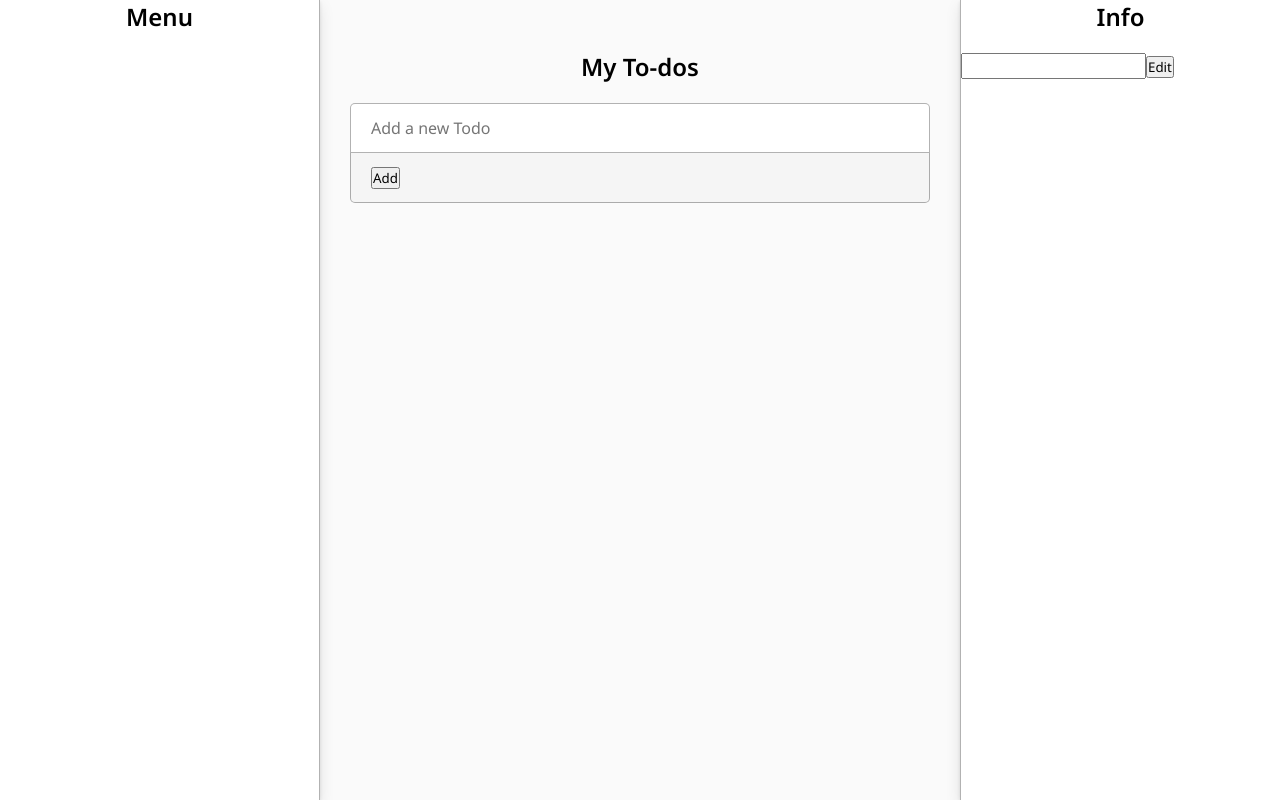
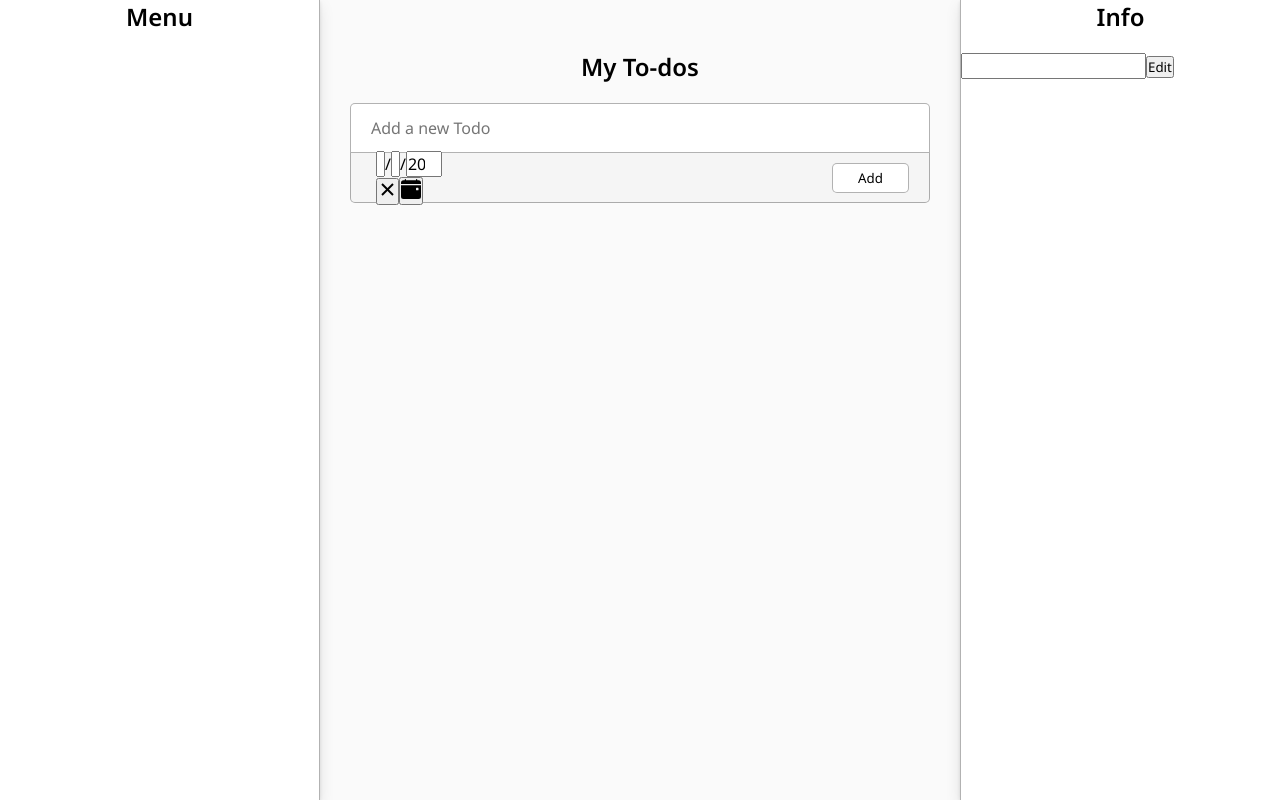
Before and after one commit to bisarroyo/todo-app, a React (Vite) app: page / in a window 1280 px wide. Built offline with nearby package versions, Linux system fonts and the light colour scheme.

Commit message:
restore date picker

```diff
--- a/src/components/Add.jsx
+++ b/src/components/Add.jsx
@@ -1,11 +1,11 @@
-// import { useState } from 'react'
-// import DatePicker from 'react-date-picker'
+import { useState } from 'react'
+import DatePicker from 'react-date-picker'
 import { useForm } from '../hooks/useForm'
 import { AddStyle } from './AddStyle'
-// import { BsFillCalendarEventFill } from 'react-icons/bs'
+import { BsFillCalendarEventFill } from 'react-icons/bs'
 
 export const Add = ({ onNewTodo }) => {
-  // const [value, onChange] = useState(new Date())
+  const [value, onChange] = useState(new Date())
 
   const { description, form, handleChange, handleReset } = useForm({
     description: '',
@@ -31,9 +31,15 @@ export const Add = ({ onNewTodo }) => {
         onChange={handleChange}
       />
       <div className='add-submenu'>
-        {/* <DatePicker onChange={onChange} className='add-date' value={value} calendarIcon={<BsFillCalendarEventFill />} />
-        <button type='submit' className='add-btn'> */}
-        <button>Add</button>
+        <DatePicker
+          onChange={onChange}
+          className='add-date'
+          value={value}
+          calendarIcon={<BsFillCalendarEventFill />}
+        />
+        <button type='submit' className='add-btn'>
+          Add
+        </button>
       </div>
     </AddStyle>
   )
--- a/src/globalStyles.js
+++ b/src/globalStyles.js
@@ -6,6 +6,7 @@ export const GlobalStyle = createGlobalStyle`
   margin: 0;
   box-sizing: border-box;
   font-family: 'Noto Sans', sans-serif;
+  color: #000000;
   /* transition: 0.3s all ease; */
  }
  p, input, li {
```
